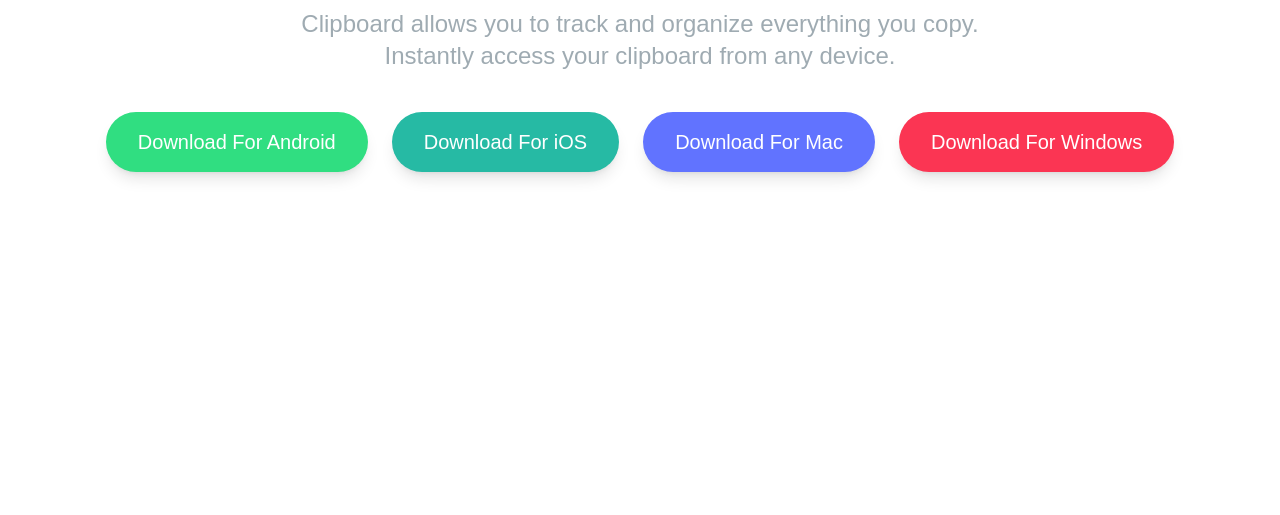
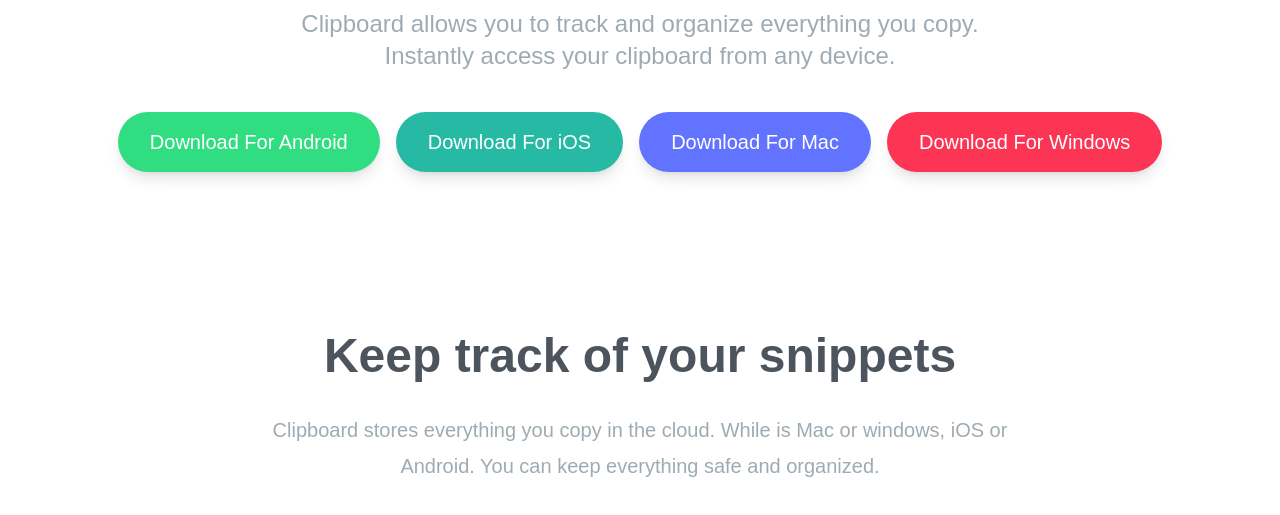
Before and after one commit to Mldamico/tailwind-projects, a website: page clipboard/index.html in a window 1280 px wide. Shown: the part 389-904 px from the top of the page. Before the commit the page ends 800 px from the top, so only its background shows below. Drawn offline with Linux system fonts and the light colour scheme; a web font is replaced by a local one.

Commit message:
Snippets section and directives

```diff
--- a/clipboard/index.html
+++ b/clipboard/index.html
@@ -14,15 +14,14 @@
 
 <body>
   <section id="hero">
-    <div class="max-w-6xl mx-auto text-center mb-40 px-10 pt-16">
+    <div class="section-container  mb-40 px-10 pt-16">
       <img class="mx-auto my-16" src="images/logo.svg" alt="Logo Clipboard">
-      <h3 class="mb-8 text-4xl font-bold text-darkGrayishBlue md:text-5xl">The copy lifesaver dream</h3>
+      <h3>The copy lifesaver dream</h3>
       <p class="max-w-3xl mx-auto mb-10 text-2xl text-grayishBlue">
         Clipboard allows you to track and organize everything you copy. Instantly access your clipboard from any
         device.
       </p>
-      <div
-        class="flex flex-col justify-center w-full space-y-6 text-xl text-white md:flex-row md:space-y-0 md:space-x-6 ">
+      <div class="button-container">
         <a href="#"
           class="p-4 px-8 rounded-full shadow-lg bg-androidColor duration-250 hover:opacity-80 hover:-translate-y-2 transition ease-in-out">
           Download For Android
@@ -43,6 +42,16 @@
 
     </div>
   </section>
+
+  <section id="snippets">
+    <div class="section-container my-20 px-10">
+      <h3>Keep track of your snippets</h3>
+      <p class="max-w-3xl mx-auto mb-24 text-xl leading-9 text-center text-grayishBlue">
+        Clipboard stores everything you copy in the cloud. While is Mac or windows, iOS or Android. You can keep
+        everything safe and organized.
+      </p>
+    </div>
+  </section>
 </body>
 
 </html>
--- a/clipboard/input.css
+++ b/clipboard/input.css
@@ -1,6 +1,22 @@
 @tailwind base;
 @tailwind components;
 @tailwind utilities;
+
+
+@layer base {
+  h3 {
+    @apply mb-8 text-4xl font-bold text-darkGrayishBlue md:text-5xl;
+  }
+}
+
+.section-container {
+  @apply max-w-6xl mx-auto text-center;
+}
+
+.button-container {
+  @apply flex flex-col justify-center w-full space-y-6 text-xl text-white md:flex-row md:space-y-0 md:space-x-4;
+}
+
 
 body {
   background-image: url('../images/bg-header-desktop.png');
@@ -9,7 +25,7 @@ body {
 }
 
 @media(max-width: 576px){
-  body: {
+  body{
     background-image: url('../images/bg-header-mobile.png');
   }
 }
```
Also changed, not shown: clipboard/css/style.css.
